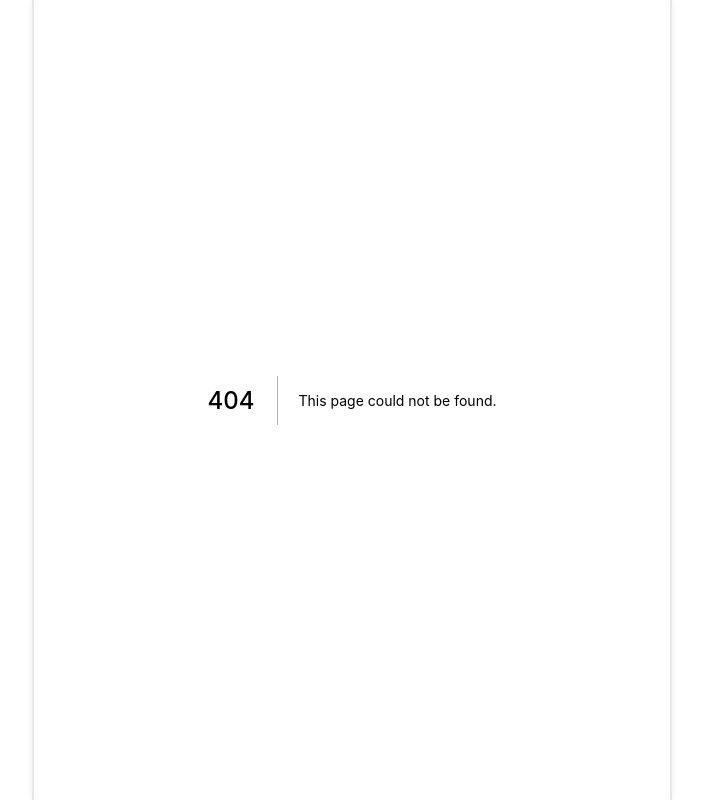
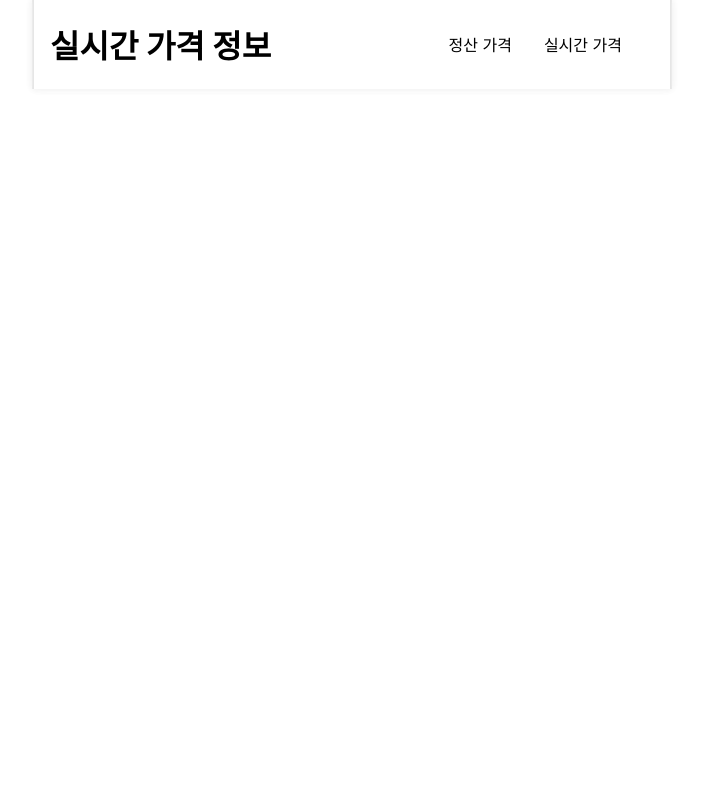
Before and after one commit to 93minki/Agricultural-products-auction, a Next.js app: page /realtime in a window 1280 px wide. Before the commit this address had no page. Shown: the whole page, without its empty margins (288-991 px from the left). Built offline with nearby package versions, Linux system fonts and the light colour scheme.

Commit message:
feat: realtime, settlement 페이지 분리 작업 중

```diff
--- /dev/null
+++ b/pages/realtime/index.tsx
@@ -0,0 +1,7 @@
+import Title from "../../src/components/Title/Title";
+
+const RealTimePricePage = () => {
+  return <Title title="실시간 가격 정보" />;
+};
+
+export default RealTimePricePage;
--- /dev/null
+++ b/src/components/Title/Title.tsx
@@ -0,0 +1,26 @@
+import Link from "next/link";
+import * as S from "./style";
+
+interface TitleProps {
+  title: string;
+}
+
+const Title = ({ title }: TitleProps) => {
+  return (
+    <S.TitleLayout>
+      <h1>{title}</h1>
+      <nav>
+        <S.NavList>
+          <S.NavItem>
+            <Link href="/settlement">정산 가격</Link>
+          </S.NavItem>
+          <S.NavItem>
+            <Link href="/realtime">실시간 가격</Link>
+          </S.NavItem>
+        </S.NavList>
+      </nav>
+    </S.TitleLayout>
+  );
+};
+
+export default Title;
--- /dev/null
+++ b/src/components/Title/style.tsx
@@ -0,0 +1,17 @@
+import styled from "@emotion/styled";
+
+export const TitleLayout = styled.header`
+  display: flex;
+  justify-content: space-between;
+  margin: 0 1rem;
+`;
+
+export const NavList = styled.ul`
+  list-style: none;
+  display: flex;
+  padding: 1rem;
+`;
+
+export const NavItem = styled.li`
+  margin: 0 1rem;
+`;
```
Also changed, not shown: pages/settlement/index.tsx (added, +7 -0 lines).
